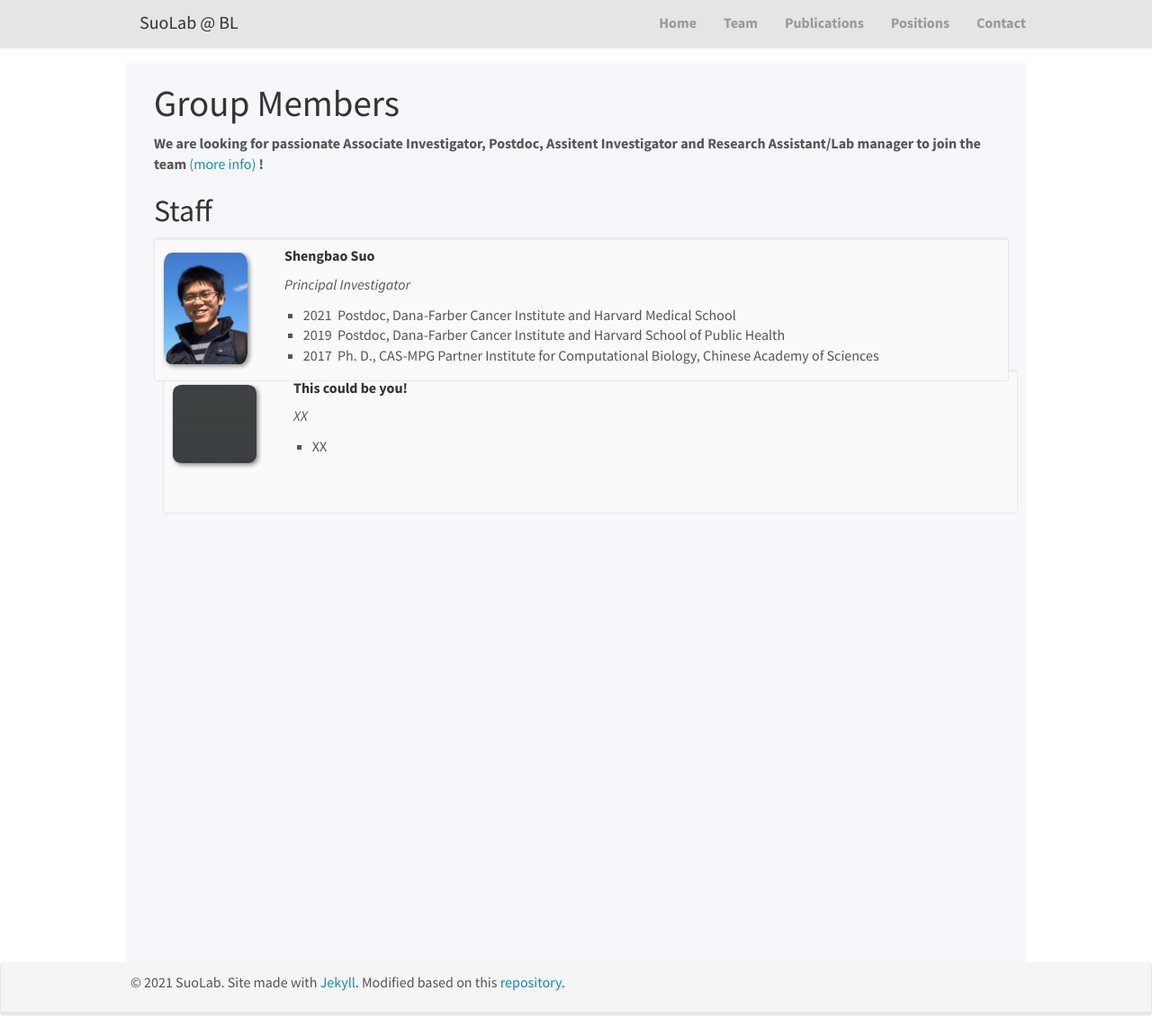
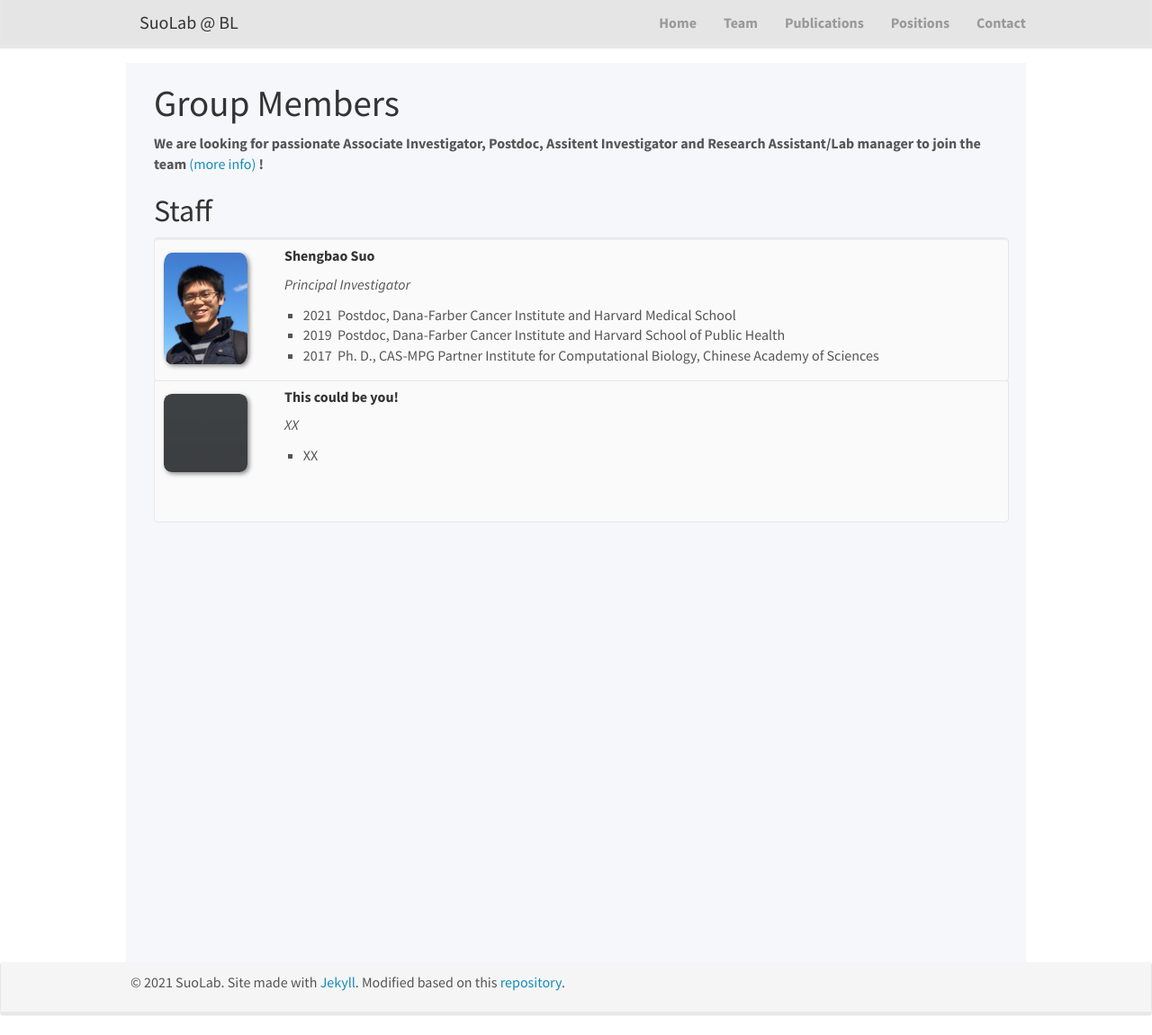
Before and after one commit to suoshengbao/suoshengbao.github.io, a Jekyll site: the page built from _pages/team.md, in a window 1280 px wide and 1151 px high. Shown: the whole window at 90% size. Built offline with Jekyll 4.4.1, drawn with Linux system fonts in a browser that asks for light colours; nearby versions of some CDN libraries.

Commit message:
Update team.md

```diff
--- a/_pages/team.md
+++ b/_pages/team.md
@@ -55,7 +55,7 @@
   </tbody>
 </table> -->
 
-<div style="padding-left: 0px; display:inline-block;margin-left:10px;">
+<div style="padding-left: 0px; display:inline-block;margin-top:10px;">
 <div class="well"  style="height: 160px; width: 950px">
 <img src="/images/teampic/dummy.png" width="10%" style="float: left;"/>
 <h5><strong>&nbsp;&nbsp;&nbsp;&nbsp;&nbsp;&nbsp;This could be you!<strong></h5>
```
